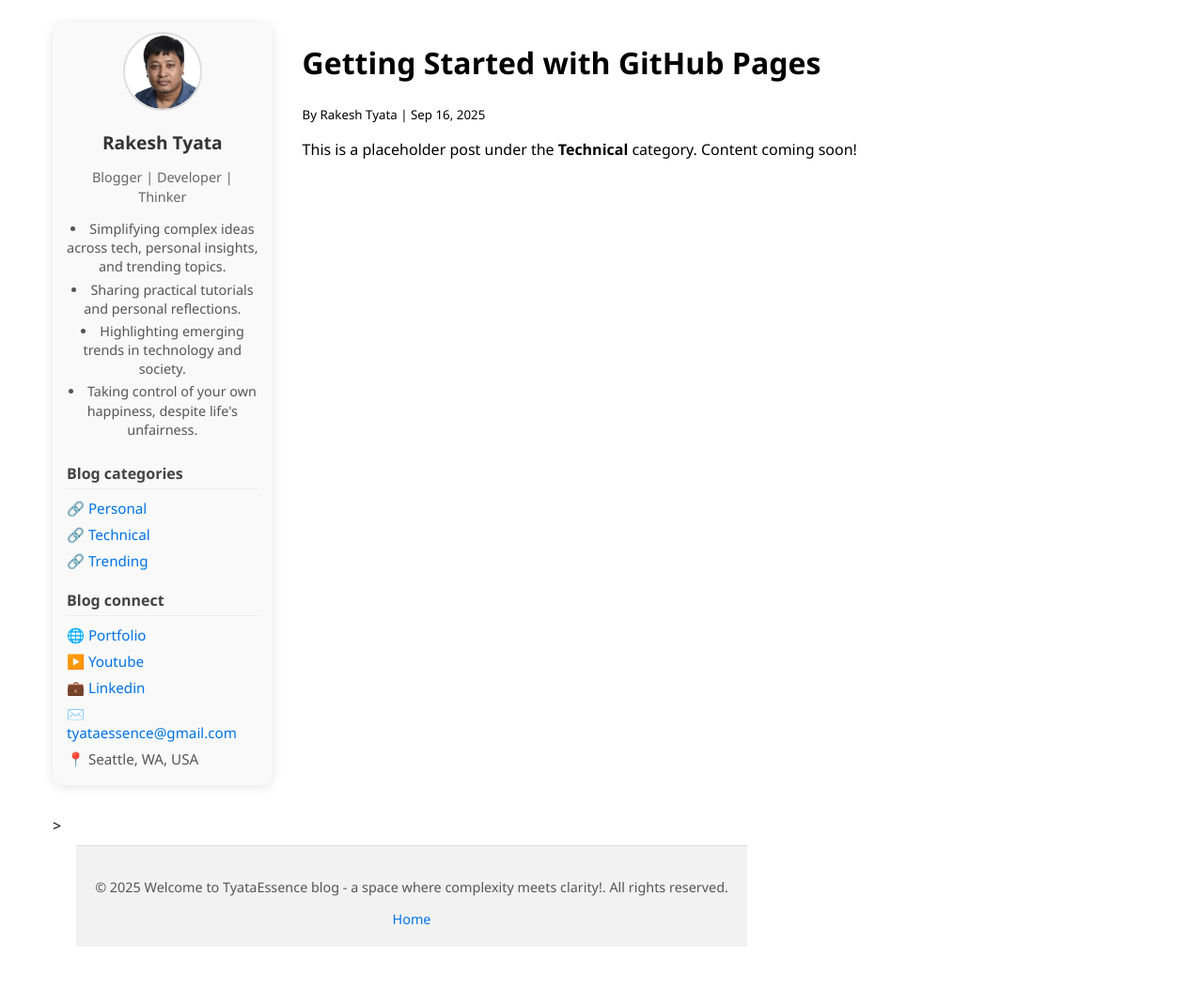
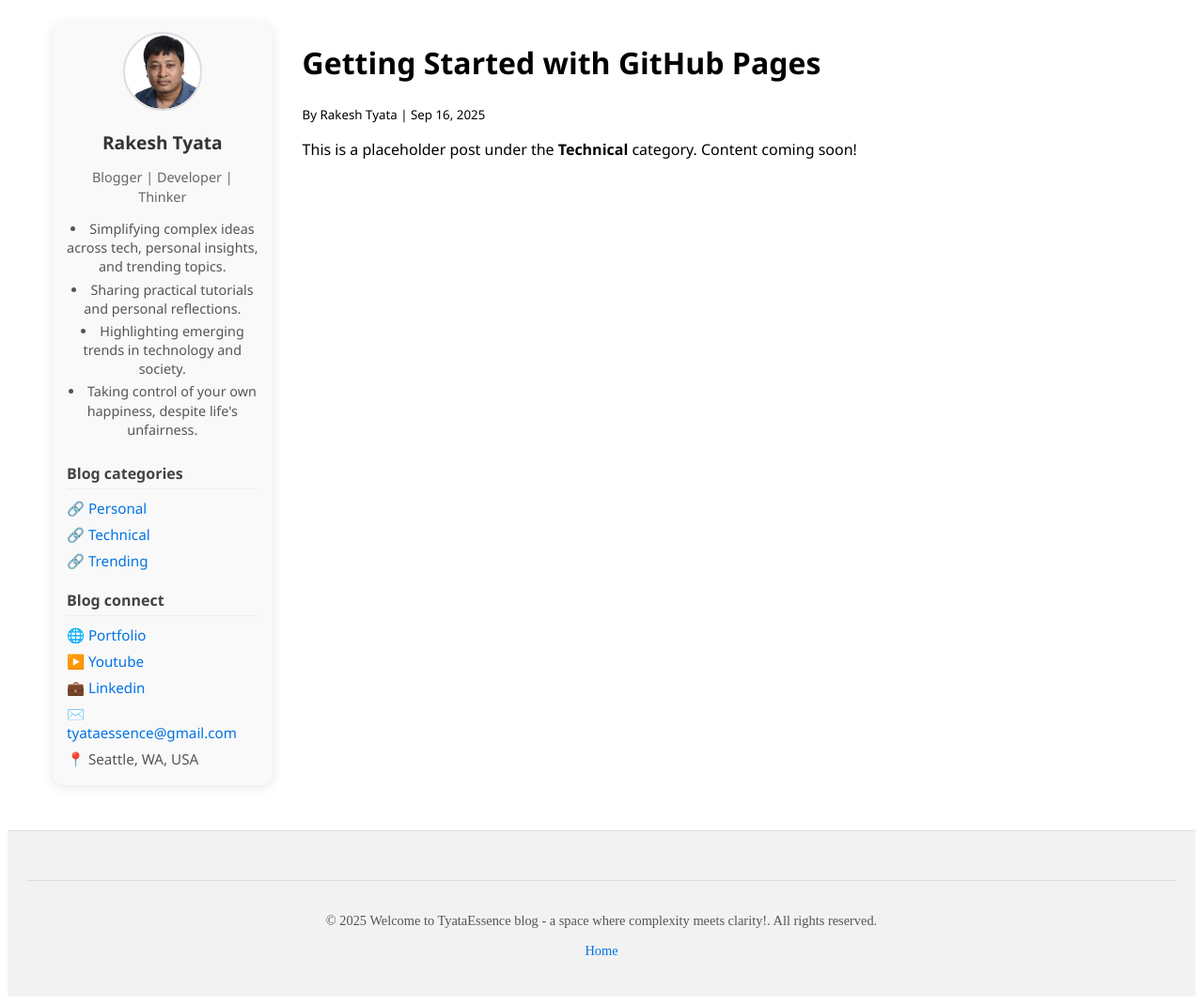
Before and after one commit to tyataessence/tyataessence.github.io, a Jekyll site: the page built from _posts/technical/2025-09-17-open-source-impact.md, in a window 1280 px wide. Shown: the whole page at 94% size. Built offline with Jekyll 4.4.1, drawn with Linux system fonts in a browser that asks for light colours; before the commit the page ends 1032 px from its top, so only the background shows below that.

Commit message:
fixing footer

```diff
--- a/_layouts/category.html
+++ b/_layouts/category.html
@@ -23,7 +23,7 @@
     </main>
   </div>
 
-  <div class="container" style="display: flex; flex-wrap: wrap; gap: 1rem;">
+  <div class="site-footer">
     <!-- Footer at the bottome -->
     {% include footer.html %}
   </div>
--- a/_layouts/default.html
+++ b/_layouts/default.html
@@ -23,7 +23,7 @@
     </main>
   </div>
 
-  <div class="container" style="display: flex; flex-wrap: wrap; gap: 1rem;"></divclass>>
+  <div class="site-footer">
     <!-- Footer at the bottome -->
     {% include footer.html %}
   </div>
```
